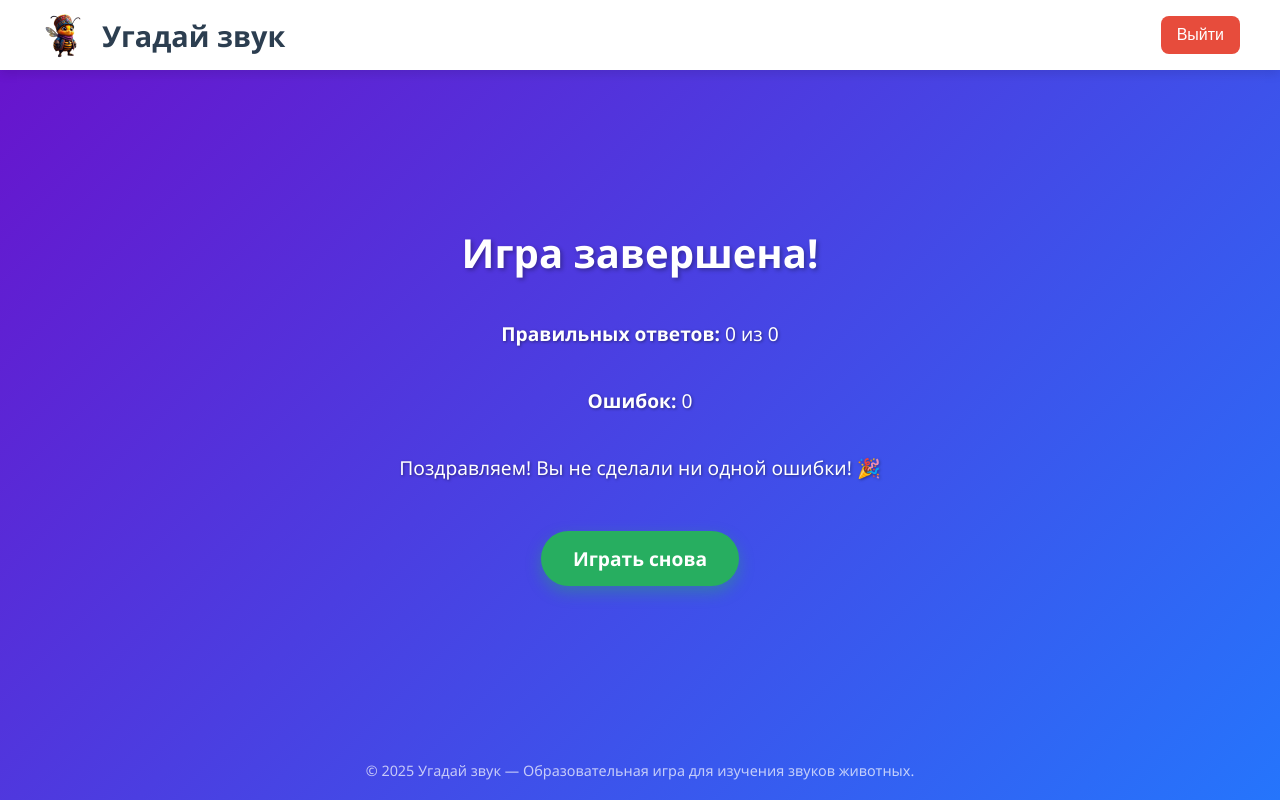
After one commit to silverant96/guess_sound, a Django app: page /results/ in a window 1280 px wide. The commit adds this page. Run offline with Django 5.2, Linux system fonts and the light colour scheme; a user stored in the database is signed in.

Commit message:
Доделанная игра

```diff
--- /dev/null
+++ b/game/templates/game/results.html
@@ -0,0 +1,46 @@
+{% load static %}
+<!DOCTYPE html>
+<html>
+<head>
+    <title>Результаты игры</title>
+    <link rel="icon" type="image/png" sizes="32x32" href="/static/favicon.png">
+    <link rel="stylesheet" href="{% static 'result_style.css' %}">
+</head>
+<body>
+    <header class="header">
+        <div class="header-content">
+            <div class="logo-container">
+                <img src="/static/logo1.png" alt="Логотип" class="logo">
+                <h2>Угадай звук</h2>
+            </div>
+            <form action="{% url 'logout' %}" method="post" style="display: inline;">
+                {% csrf_token %}
+                <button type="submit" class="logout-link">Выйти</button>
+            </form>
+        </div>
+    </header>
+
+    <div class="results-container">
+        <h2>Игра завершена!</h2>
+        <p><strong>Правильных ответов:</strong> {{ correct_count }} из {{ total }}</p>
+        <p><strong>Ошибок:</strong> {{ wrong_count }}</p>
+
+        {% if wrong_list %}
+            <p><strong>Вы ошиблись в следующих животных:</strong></p>
+            <ul>
+                {% for animal in wrong_list %}
+                    <li>{{ animal }}</li>
+                {% endfor %}
+            </ul>
+        {% else %}
+            <p>Поздравляем! Вы не сделали ни одной ошибки! 🎉</p>
+        {% endif %}
+
+        <a href="{% url 'game:play' %}" class="start-button">Играть снова</a>
+    </div>
+
+    <footer class="footer">
+        <p>&copy; 2025 Угадай звук — Образовательная игра для изучения звуков животных.</p>
+    </footer>
+</body>
+</html>
--- a/game/urls.py
+++ b/game/urls.py
@@ -1,6 +1,10 @@
 from django.urls import path
 from . import views
 
+app_name = 'game'
+
 urlpatterns = [
     path('', views.play, name='play'),
+    path('check-answer/', views.check_answer, name='check_answer'),
+    path('results/', views.results, name='results'),
 ]
--- a/game/views.py
+++ b/game/views.py
@@ -1,23 +1,60 @@
-from django.shortcuts import render
+from django.shortcuts import render, redirect
 from django.contrib.auth.decorators import login_required
+from django.http import JsonResponse
 from .models import SoundItem, GameSound
 import random
+import json
 
 @login_required
 def play(request):
-    sounds = list(SoundItem.objects.all())
-    if not sounds:
-        return render(request, 'game/play.html', {'error': 'Нет доступных звуков.'})
+    # Проверяем, не в процессе ли уже игра
+    if request.method == "POST":
+        # Сброс игры (если нажали "Начать игру" снова)
+        request.session['game_started'] = True
+        sounds = list(SoundItem.objects.all())
+        if not sounds:
+            return render(request, 'game/play.html', {'error': 'Нет доступных звуков.'})
 
-    correct_sound = random.choice(sounds)
-    all_choices = sounds.copy()
-    random.shuffle(all_choices)
+        # Перемешиваем звуки один раз и сохраняем в сессии
+        shuffled_sounds = random.sample(sounds, len(sounds))
+        request.session['sound_order'] = [s.id for s in shuffled_sounds]
+        request.session['current_index'] = 0
+        request.session['correct_count'] = 0
+        request.session['wrong_answers'] = []  # Будем хранить имена неправильных ответов
+
+        return redirect('game:play')  # Перенаправляем, чтобы избежать повторной отправки POST
+
+    # GET-запрос: либо показываем игру, либо результаты
+    if not request.session.get('game_started'):
+        # Показываем кнопку "Начать игру"
+        return render(request, 'game/play.html', {
+            'show_start': True,
+            'error': None
+        })
+
+    # Получаем текущий прогресс
+    current_index = request.session.get('current_index', 0)
+    sound_order = request.session.get('sound_order', [])
+
+    if current_index >= len(sound_order):
+        # Игра закончена — показываем результаты
+        return redirect('game:results')
+
+    # Получаем текущий звук
+    try:
+        correct_sound = SoundItem.objects.get(id=sound_order[current_index])
+    except SoundItem.DoesNotExist:
+        return render(request, 'game/play.html', {'error': 'Ошибка: звук не найден.'})
+
+    # Все варианты для выбора (всё ещё перемешиваем)
+    all_sounds = list(SoundItem.objects.all())
+    random.shuffle(all_sounds)
 
     # Получаем системные звуки
     try:
         correct_audio = GameSound.objects.get(sound_type='correct').audio.url
     except GameSound.DoesNotExist:
-        correct_audio = None  # или оставить пустым
+        correct_audio = None
 
     try:
         wrong_audio = GameSound.objects.get(sound_type='wrong').audio.url
@@ -26,7 +63,54 @@ def play(request):
 
     return render(request, 'game/play.html', {
         'sound': correct_sound,
-        'choices': all_choices,
+        'choices': all_sounds,
         'correct_feedback_audio': correct_audio,
         'wrong_feedback_audio': wrong_audio,
+        'progress': {
+            'current': current_index + 1,
+            'total': len(sound_order)
+        }
     })
+
+
+@login_required
+def check_answer(request):
+    if request.method != 'POST':
+        return JsonResponse({'error': 'Метод не разрешён'}, status=405)
+
+    data = json.loads(request.body)
+    selected = data.get('selected')
+    correct = data.get('correct')
+
+    # Проверяем ответ
+    is_correct = selected == correct
+
+    # Обновляем сессию
+    if is_correct:
+        request.session['correct_count'] += 1
+        # Только при правильном ответе — переходим к следующему звуку
+        request.session['current_index'] += 1
+    else:
+        # При неправильном — остаёмся на этом же звуке
+        # Добавляем в список ошибок, если ещё не добавлено
+        if correct not in request.session['wrong_answers']:
+            request.session['wrong_answers'].append(correct)
+
+    return JsonResponse({'correct': is_correct})
+
+
+@login_required
+def results(request):
+    correct_count = request.session.get('correct_count', 0)
+    total = len(request.session.get('sound_order', []))
+    wrong_list = request.session.get('wrong_answers', [])
+
+    # Опционально: сброс сессии после завершения
+    request.session.flush()
+
+    return render(request, 'game/results.html', {
+        'correct_count': correct_count,
+        'wrong_count': total - correct_count,
+        'wrong_list': wrong_list,
+        'total': total
+    })
--- a/guess_sound/settings.py
+++ b/guess_sound/settings.py
@@ -54,7 +54,7 @@ MIDDLEWARE = [
 ]
 
 ROOT_URLCONF = 'guess_sound.urls'
-
+SESSION_COOKIE_AGE = 36000
 TEMPLATES = [
     {
         'BACKEND': 'django.template.backends.django.DjangoTemplates',
--- /dev/null
+++ b/static/result_style.css
@@ -0,0 +1,174 @@
+/* results_style.css */
+* {
+    margin: 0;
+    padding: 0;
+    box-sizing: border-box;
+}
+
+body {
+    font-family: 'Segoe UI', Tahoma, Geneva, Verdana, sans-serif;
+    background: linear-gradient(135deg, #6a11cb 0%, #2575fc 100%);
+    color: #333;
+    min-height: 100vh;
+    display: flex;
+    flex-direction: column;
+}
+
+/* Шапка */
+.header {
+    background-color: #fff;
+    box-shadow: 0 4px 10px rgba(0, 0, 0, 0.1);
+    padding: 10px 20px;
+}
+
+.header-content {
+    max-width: 1200px;
+    margin: 0 auto;
+    display: flex;
+    justify-content: space-between;
+    align-items: center;
+}
+
+.logo-container {
+    display: flex;
+    align-items: center;
+    gap: 12px;
+}
+
+.logo {
+    height: 50px;
+    width: auto;
+    border-radius: 8px;
+}
+
+.header h2 {
+    margin: 0;
+    font-size: 1.8rem;
+    color: #2c3e50;
+    font-weight: 600;
+}
+
+.logout-link {
+    background: #e74c3c;
+    color: white;
+    border: none;
+    padding: 10px 16px;
+    border-radius: 8px;
+    font-size: 1rem;
+    cursor: pointer;
+    transition: background 0.3s ease;
+}
+
+.logout-link:hover {
+    background: #c0392b;
+}
+
+/* Основной контент */
+.results-container {
+    flex: 1;
+    display: flex;
+    flex-direction: column;
+    align-items: center;
+    justify-content: center;
+    padding: 20px;
+    text-align: center;
+    color: white;
+    gap: 20px;
+}
+
+.results-container h2 {
+    font-size: 2.5rem;
+    margin-bottom: 10px;
+    text-shadow: 2px 2px 4px rgba(0, 0, 0, 0.3);
+}
+
+.results-container p {
+    font-size: 1.2rem;
+    margin: 10px 0;
+    text-shadow: 1px 1px 3px rgba(0, 0, 0, 0.4);
+}
+
+.results-container strong {
+    color: #fff;
+    font-weight: 700;
+}
+
+/* Список ошибок */
+.results-container ul {
+    list-style: none;
+    margin: 20px 0;
+    padding: 0;
+    display: flex;
+    flex-wrap: wrap;
+    justify-content: center;
+    gap: 10px;
+    max-width: 500px;
+}
+
+.results-container li {
+    background: rgba(255, 255, 255, 0.2);
+    border: 2px solid rgba(255, 255, 255, 0.3);
+    padding: 8px 16px;
+    border-radius: 20px;
+    font-size: 1.1rem;
+    font-weight: 500;
+    backdrop-filter: blur(5px);
+}
+
+/* Кнопка "Играть снова" */
+.start-button {
+    display: inline-block;
+    background: #27ae60;
+    color: white;
+    font-size: 1.2rem;
+    font-weight: 600;
+    padding: 14px 32px;
+    border-radius: 50px;
+    text-decoration: none;
+    box-shadow: 0 6px 15px rgba(39, 174, 96, 0.4);
+    transition: all 0.3s ease;
+    margin-top: 20px;
+    border: none;
+    cursor: pointer;
+}
+
+.start-button:hover {
+    background: #219653;
+    transform: translateY(-2px);
+    box-shadow: 0 8px 20px rgba(39, 174, 96, 0.6);
+}
+
+/* Подвал */
+.footer {
+    text-align: center;
+    padding: 20px;
+    color: rgba(255, 255, 255, 0.7);
+    font-size: 0.9rem;
+    margin-top: auto;
+}
+
+/* Адаптивность */
+@media (max-width: 768px) {
+    .header-content {
+        flex-direction: column;
+        gap: 10px;
+        text-align: center;
+    }
+
+    .logo-container h2 {
+        font-size: 1.5rem;
+    }
+
+    .results-container h2 {
+        font-size: 2rem;
+    }
+
+    .results-container p {
+        font-size: 1.1rem;
+    }
+
+    .start-button {
+        font-size: 1.1rem;
+        padding: 12px 28px;
+    }
+}
```
Also changed, not shown: game/templates/game/play.html (+58 -16 lines), static/play_style.css (+62 -1 lines), db.sqlite3.
